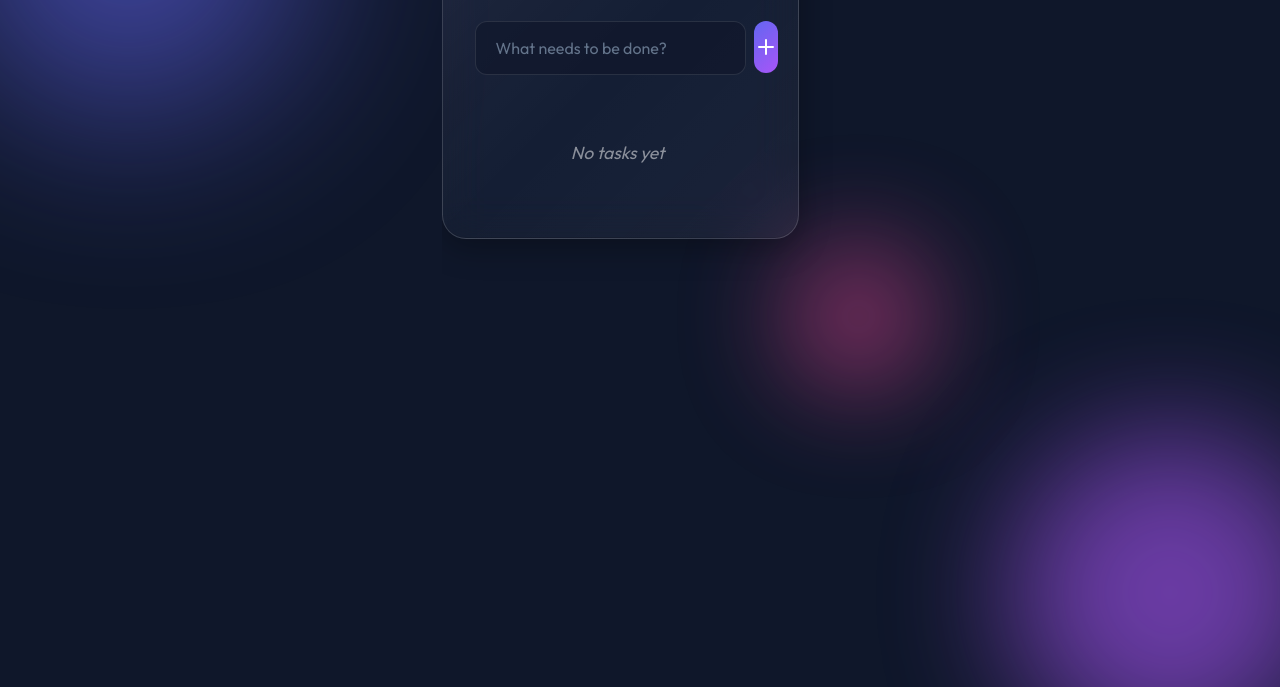
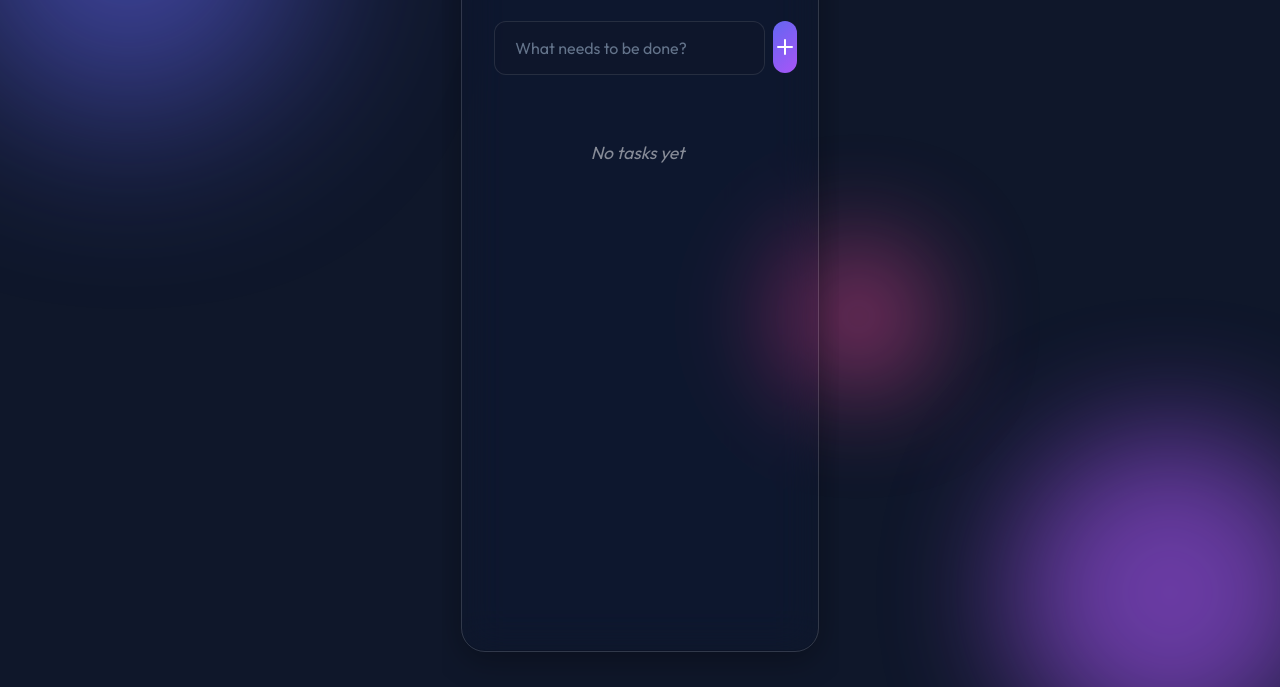
Before and after one commit to cheer77/Todo, a website built with Vite: page frontend/index.html in a window 1280 px wide. Shown: the part 113-800 px from the top of the page. Built offline with nearby package versions, Linux system fonts and the light colour scheme; no server answers.

Commit message:
fix displaying on ios deveices

```diff
--- a/frontend/src/scss/_base.scss
+++ b/frontend/src/scss/_base.scss
@@ -7,6 +7,12 @@
     font-family: 'Outfit', sans-serif;
 }
 
+html {
+    height: 100%;
+    overflow: hidden;
+    overscroll-behavior: none;
+}
+
 body {
     background-color: var(--bg-color);
     color: var(--text-color);
@@ -14,5 +20,6 @@ body {
     display: flex;
     justify-content: center;
     overflow: hidden;
+    touch-action: manipulation;
     position: relative;
 }
--- a/frontend/src/scss/_layout.scss
+++ b/frontend/src/scss/_layout.scss
@@ -1,15 +1,18 @@
 @use 'variables';
 
 .app {
+    display: flex;
+    justify-content: center;
     height: 100vh;
     overflow-y: auto;
     -webkit-overflow-scrolling: touch;
+    overscroll-behavior: contain;
 }
 
 /* Container - Liquid Glass */
 .container {
     background: linear-gradient(
-        135deg,
+        135deg,§
         rgba(255, 255, 255, 0.08) 0%,
         rgba(255, 255, 255, 0.03) 50%,
         rgba(255, 255, 255, 0.06) 100%
```
